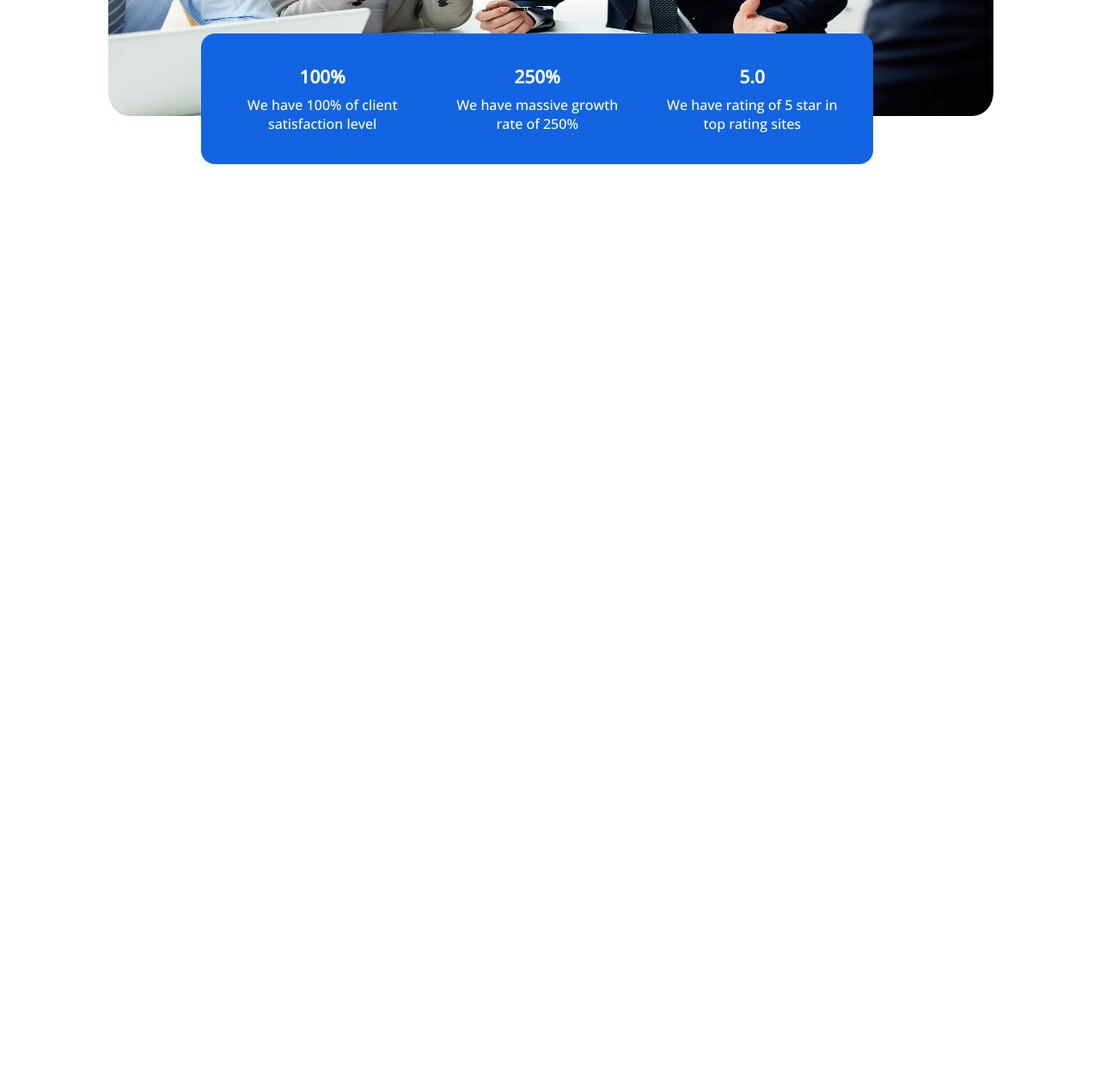
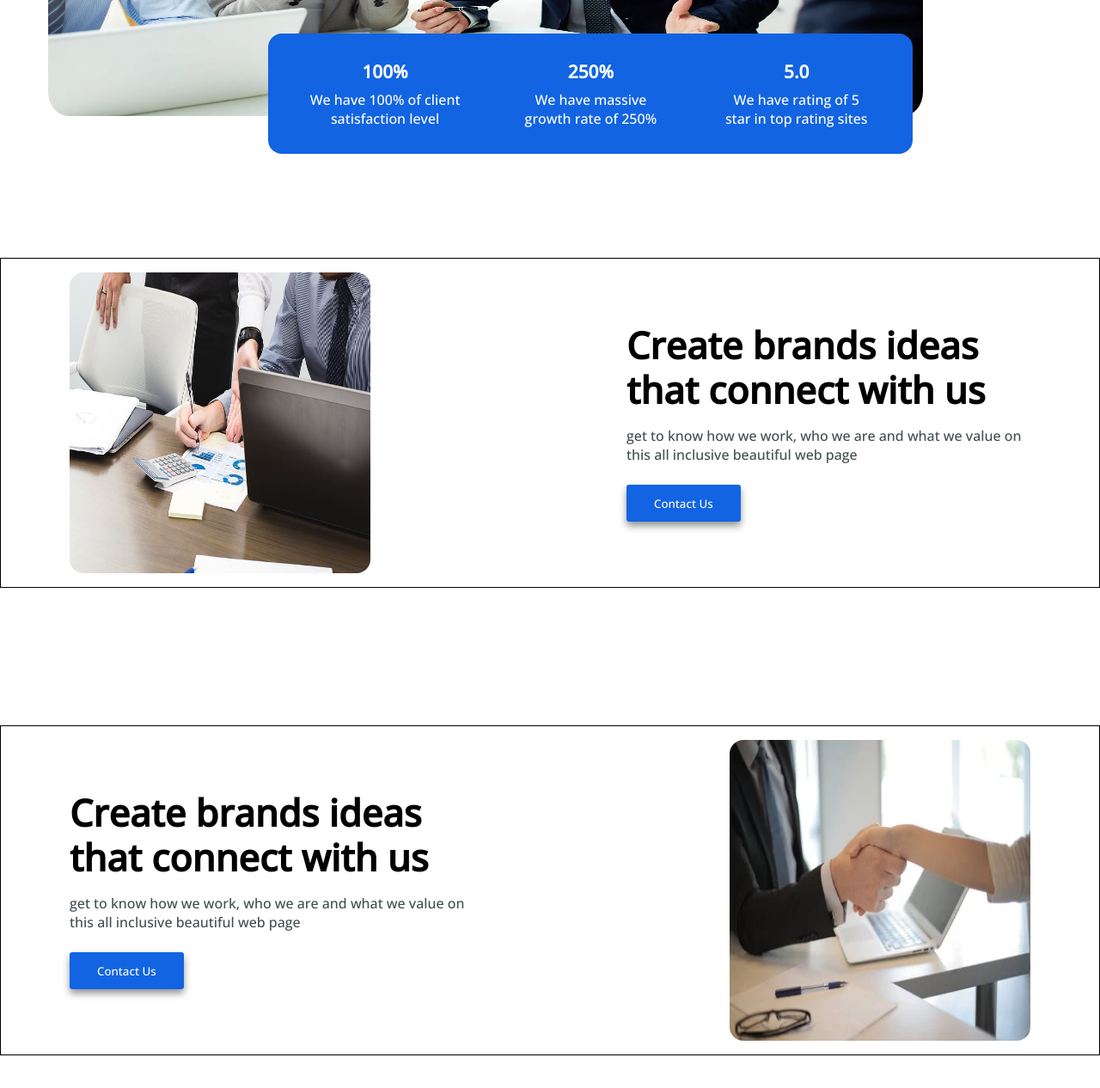
Before and after one commit to Sbbhosale/landing-page-practice, a plain HTML site: page index.html in a window 1280 px wide. Shown: the part 1682-2948 px from the top of the page at 86% size. Before the commit the page ends 1982 px from the top, so only its background shows below. Drawn offline with nearby package versions, Linux system fonts and the light colour scheme.

Commit message:
styles : two new sections styled and structured

```diff
--- a/index.html
+++ b/index.html
@@ -97,6 +97,28 @@
         </div>
     </div>
 
+    <div class="aboutCompanyVideo1">
+        <div class="aboutCompanyVideo1__videoContainer">
+            <img src="./assets/meeting-img2.jpg" alt="">
+        </div>
+        <div class="aboutCompanyVideo1__details">
+            <h3 class="aboutCompanyVideo1__details__heading">Create brands ideas that connect with us</h3>
+            <p class="aboutCompanyVideo1__details__shortInfo">get to know how we work, who we are and what we value on this all inclusive beautiful web page</p>
+            <button class="aboutCompanyVideo1__details__btn">Contact Us</button>
+        </div>
+    </div>
+
+    <div class="aboutCompanyVideo2">
+        <div class="aboutCompanyVideo2__details">
+            <h3 class="aboutCompanyVideo2__details__heading">Create brands ideas that connect with us</h3>
+            <p class="aboutCompanyVideo2__details__shortInfo">get to know how we work, who we are and what we value on this all inclusive beautiful web page</p>
+            <button class="aboutCompanyVideo2__details__btn">Contact Us</button>
+        </div>
+        <div class="aboutCompanyVideo2__videoContainer">
+            <img src="./assets/meeting-img3.webp" alt="">
+        </div>
+    </div>
+
     <script src="https://use.fontawesome.com/90e7788ade.js"></script>
 </body>
 
--- a/styles.css
+++ b/styles.css
@@ -4,10 +4,11 @@
   font-family: 'Open Sans', sans-serif;
     padding : 0;
     margin : 0;
+    box-sizing: border-box;
 }
 
 body {
-    width : 1140px;
+    /* width : 1140px; */
     margin : auto;
     margin-bottom: 10rem;
 }
@@ -177,7 +178,7 @@ body {
 
 .features > * {
   /* border : 1px solid black; */
-  width : 270px;
+  width : 280px;
   padding : 1rem 1rem 1rem 0;
 }
 
@@ -243,7 +244,7 @@ body {
 }
 
 .companyStats__image{
-  width : 1030px;
+  width : 1130px;
   height : 400px;
   border-radius: 7%;
   padding: 0 3.5rem;
@@ -255,7 +256,7 @@ body {
   top : 80%;
   right: 17%;
   width : 750px;
-  height: 120px;
+  height: 140px;
   display: flex;
   padding: 1rem;
   justify-content: space-around;
@@ -267,7 +268,7 @@ body {
 
 .companyStats__stats > *{
   text-align: center;
-  width: 200px;
+  width: 210px;
   background-color: #1264e3;
   color: white;
   padding: 1rem;
@@ -278,3 +279,96 @@ body {
   font-size: 1.3rem;
   margin-bottom: .5rem;
 }
+
+.aboutCompanyVideo1 {
+  border: 1px solid black;
+  display: flex;
+  justify-content: space-between;
+  align-items: center;
+  margin-top: 10rem;
+  padding : 1rem 5rem;
+  color : #414e4f;
+}
+
+.aboutCompanyVideo1__videoContainer{
+  /* border: 1px solid black; */
+  height : 350px;
+  width : 350px;
+  border-radius: 1rem;
+}
+
+.aboutCompanyVideo1__videoContainer > img {
+  height  : 100%;
+  width: 100%;
+  border-radius: inherit;
+}
+.aboutCompanyVideo1__details{
+  /* border: 1px solid black; */
+  width: 470px;
+  /* margin-left: -2rem; */
+  padding: 0rem;
+}
+.aboutCompanyVideo1__details__heading{
+  font-size: 2.7rem;
+  width: 490px;
+  margin-bottom: 1rem;
+  line-height: 1.2;
+  color: black;
+}
+
+.aboutCompanyVideo1__details__btn{
+  padding: .8rem 2rem;
+  margin-top: 1.5rem;
+  background-color: #1264e3;
+  color: white;
+  border: none;
+  border-radius: .2rem;
+  box-shadow: 0px 5px 8px #929494;
+}
+
+
+.aboutCompanyVideo2 {
+  border: 1px solid black;
+  display: flex;
+  justify-content: space-between;
+  align-items: center;
+  margin-top: 10rem;
+  padding : 1rem 5rem;
+  color : #414e4f;
+}
+
+.aboutCompanyVideo2__videoContainer{
+  /* border: 1px solid black; */
+  height : 350px;
+  width : 350px;
+  border-radius: 1rem;
+}
+
+.aboutCompanyVideo2__videoContainer > img {
+  height  : 100%;
+  width: 100%;
+  border-radius: inherit;
+}
+.aboutCompanyVideo2__details{
+  /* border: 1px solid black; */
+  width: 470px;
+  /* margin-left: -2rem; */
+  padding: 0rem;
+}
+.aboutCompanyVideo2__details__heading{
+  font-size: 2.7rem;
+  width: 490px;
+  margin-bottom: 1rem;
+  line-height: 1.2;
+  color: black;
+}
+
+.aboutCompanyVideo2__details__btn{
+  padding: .8rem 2rem;
+  margin-top: 1.5rem;
+  background-color: #1264e3;
+  color: white;
+  border: none;
+  border-radius: .2rem;
+  box-shadow: 0px 5px 8px #929494;
+}
```
Also changed, not shown: assets/meeting-img2.jpg (added), assets/meeting-img3.webp (added).
